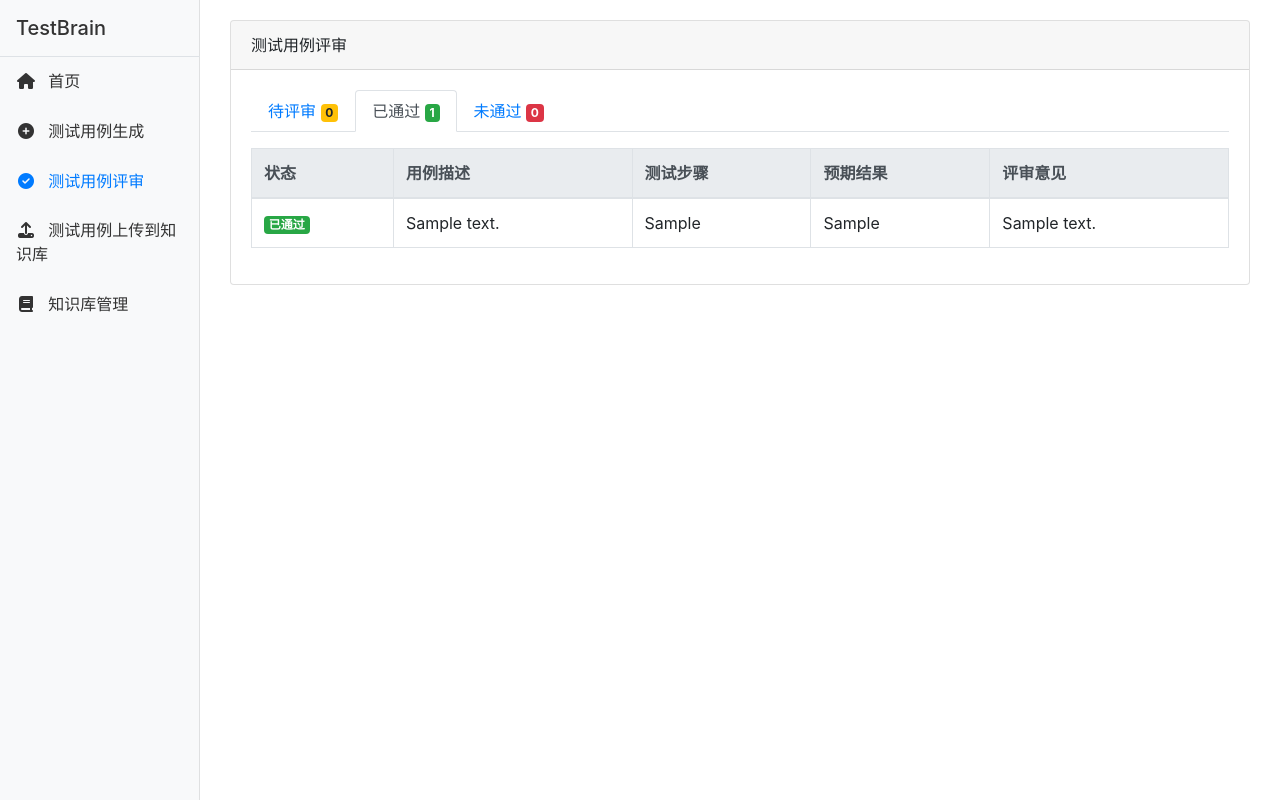
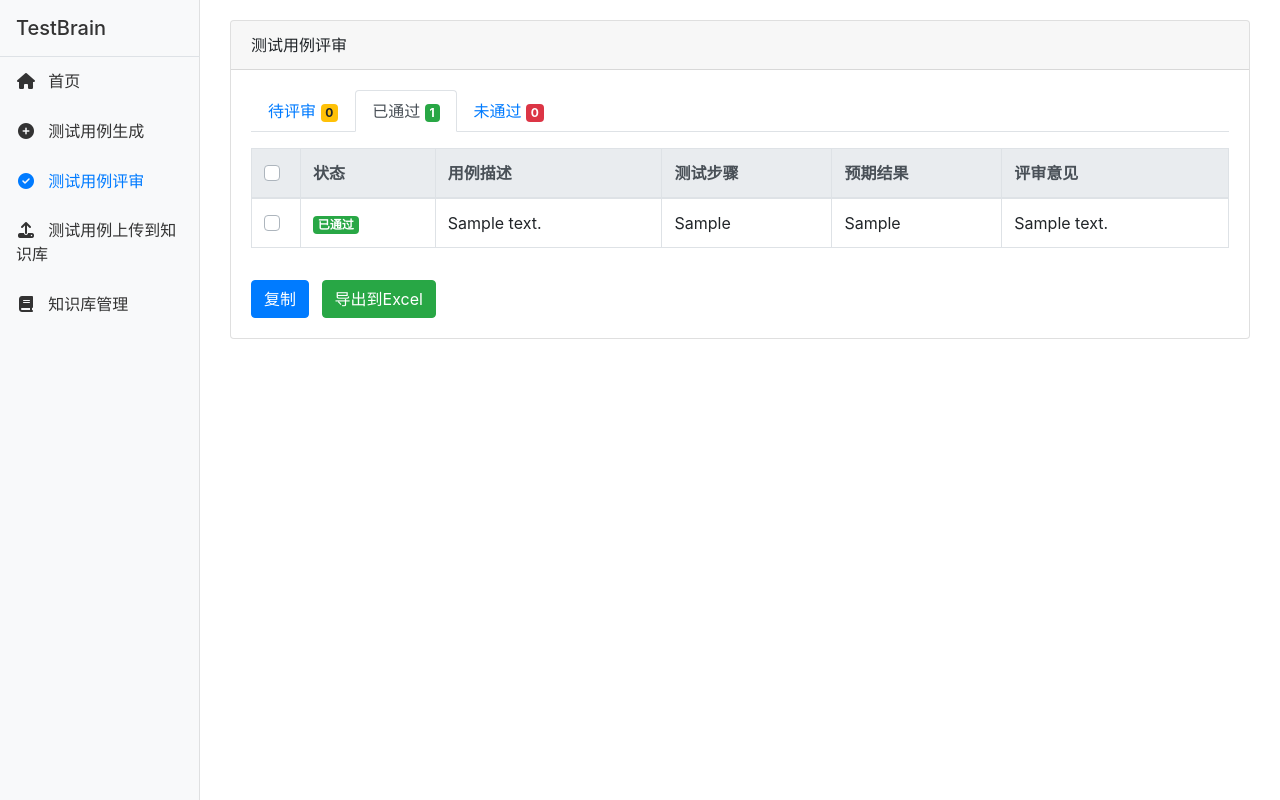
Before and after one commit to shuangliangQiu/TestBrain, a Django app: page /review/ in a window 1280 px wide, after a click that opens the changed part. Run offline with Django 4.2, Linux system fonts and the light colour scheme; tables that the repository leaves empty hold one stand-in row (values such as "Sample post"); some libraries are stand-ins or nearby versions.

Commit message:
给已通过标签页添加勾选框，并且支持向服务端发起对应的api请求

```diff
--- a/templates/review.html
+++ b/templates/review.html
@@ -70,6 +70,12 @@
                     <table class="table table-bordered table-hover">
                         <thead class="thead-light">
                             <tr>
+                                <th style="width: 40px;">
+                                    <div class="custom-control custom-checkbox">
+                                        <input type="checkbox" class="custom-control-input" id="select-all">
+                                        <label class="custom-control-label" for="select-all"></label>
+                                    </div>
+                                </th>
                                 <th>状态</th>
                                 <th>用例描述</th>
                                 <th>测试步骤</th>
@@ -80,6 +86,13 @@
                         <tbody>
                             {% for test_case in approved_test_cases %}
                             <tr>
+                                <td>
+                                    <div class="custom-control custom-checkbox">
+                                        <input type="checkbox" class="custom-control-input case-checkbox"
+                                               id="case-{{ test_case.id }}" data-id="{{ test_case.id }}">
+                                        <label class="custom-control-label" for="case-{{ test_case.id }}"></label>
+                                    </div>
+                                </td>
                                 <td><span class="badge badge-success">已通过</span></td>
                                 <td>{{ test_case.description }}</td>
                                 <td>{{ test_case.test_steps|safe }}</td>
@@ -94,6 +107,13 @@
                         </tbody>
                     </table>
                 </div>
+
+                <!-- 只在已通过标签页中添加操作按钮 -->
+                <div class="mt-3">
+                    <button id="copy-selected" class="btn btn-primary mr-2">复制</button>
+                    <button id="export-excel" class="btn btn-success">导出到Excel</button>
+                </div>
+
                 {% else %}
                     <div class="alert alert-info">没有评审通过的测试用例</div>
                 {% endif %}
@@ -141,8 +161,82 @@
         </div>
     </div>
 </div>
+
 {% endblock %}
 
 {% block extra_js %}
 <script src="{% static 'js/review.js' %}"></script>
+<script>
+document.addEventListener('DOMContentLoaded', function() {
+    // 全选功能
+    const selectAllCheckbox = document.getElementById('select-all');
+    const caseCheckboxes = document.querySelectorAll('.case-checkbox');
+
+    if (selectAllCheckbox) {
+        selectAllCheckbox.addEventListener('change', function() {
+            caseCheckboxes.forEach(checkbox => {
+                checkbox.checked = this.checked;
+            });
+        });
+    }
+
+    caseCheckboxes.forEach(checkbox => {
+        checkbox.addEventListener('change', function() {
+            if (!this.checked && selectAllCheckbox) {
+                selectAllCheckbox.checked = false;
+            } else if (Array.from(caseCheckboxes).every(cb => cb.checked) && selectAllCheckbox) {
+                selectAllCheckbox.checked = true;
+            }
+        });
+    });
+
+    // 复制按钮功能
+    document.getElementById('copy-selected').addEventListener('click', function() {
+        const selectedIds = Array.from(document.querySelectorAll('.case-checkbox:checked'))
+            .map(checkbox => checkbox.getAttribute('data-id'));
+
+        if (selectedIds.length === 0) {
+            alert('请先选择要复制的测试用例');
+            return;
+        }
+
+        // 复制选中的测试用例
+        fetch('/api/copy-test-cases/', {
+            method: 'POST',
+            headers: {
+                'Content-Type': 'application/json',
+                'X-CSRFToken': document.querySelector('[name=csrfmiddlewaretoken]').value
+            },
+            body: JSON.stringify({ test_case_ids: selectedIds })
+        })
+        .then(response => response.json())
+        .then(data => {
+            if (data.success) {
+                alert('复制成功！');
+                window.location.reload();
+            } else {
+                alert('复制失败：' + data.message);
+            }
+        })
+        .catch(error => {
+            console.error('复制失败:', error);
+            alert('复制失败，请查看控制台获取详细信息');
+        });
+    });
+
+    // 导出到Excel按钮功能
+    document.getElementById('export-excel').addEventListener('click', function() {
+        const selectedIds = Array.from(document.querySelectorAll('.case-checkbox:checked'))
+            .map(checkbox => checkbox.getAttribute('data-id'));
+
+        if (selectedIds.length === 0) {
+            alert('请先选择要导出的测试用例');
+            return;
+        }
+
+        // 导出选中的测试用例到Excel
+        window.location.href = '/api/export-test-cases-excel/?ids=' + selectedIds.join(',');
+    });
+});
+</script>
 {% endblock %}
```
